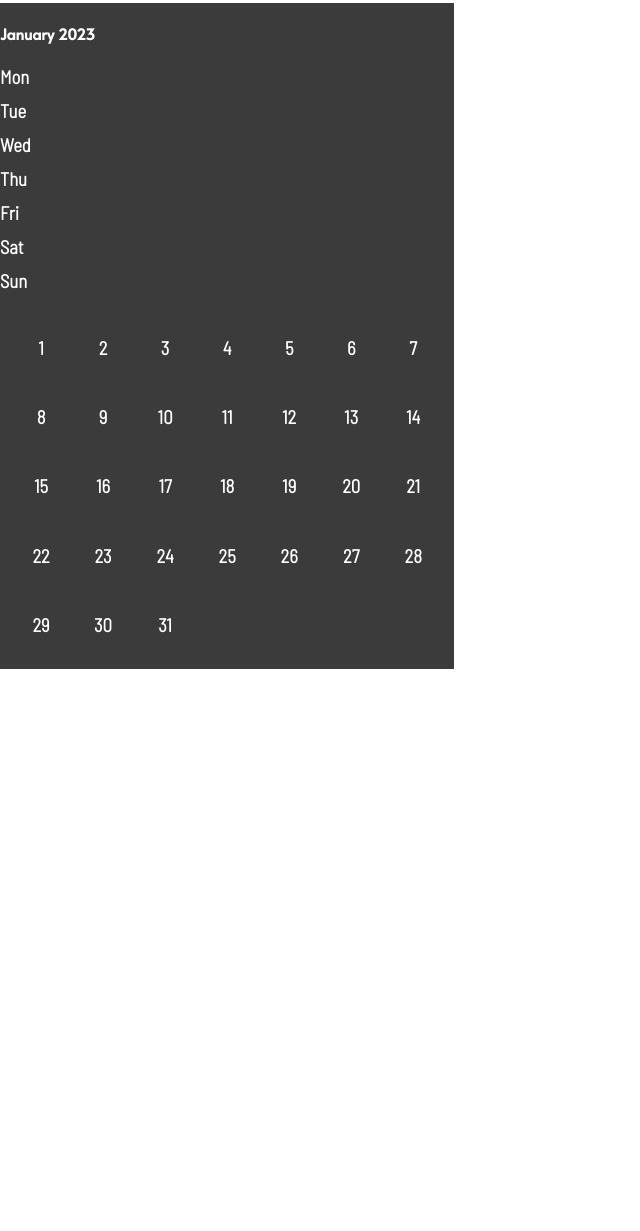
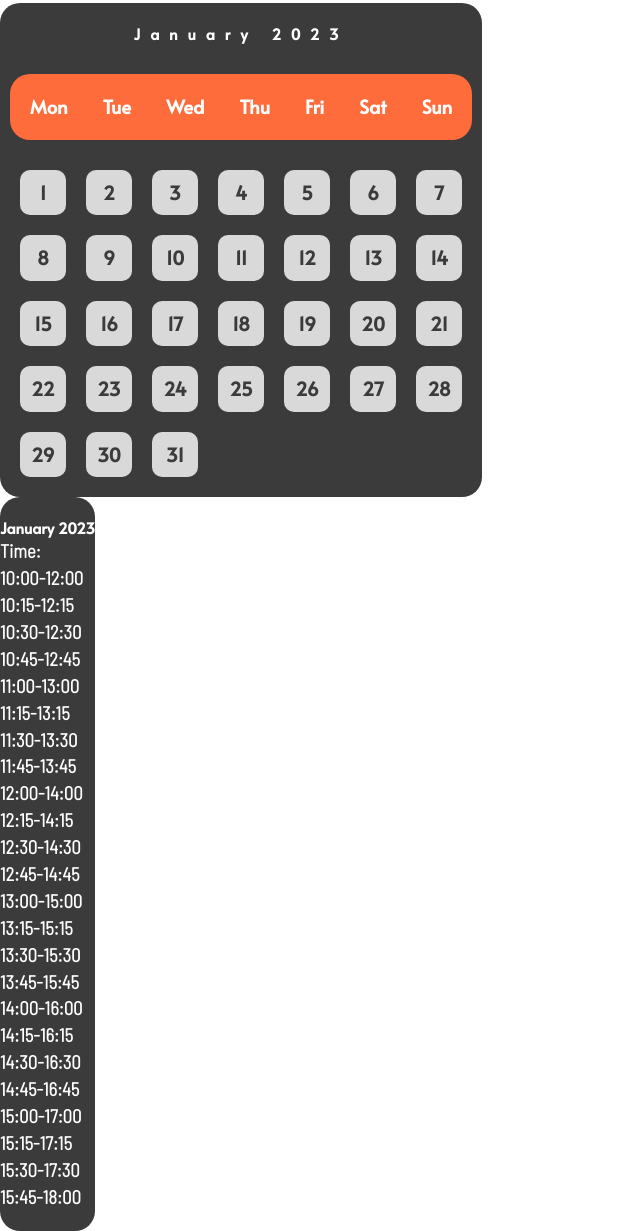
Before and after one commit to juliakalvik/SP_Julia_22, a plain HTML site: page tickets.html in a window 1280 px wide. Shown: the part 965-2196 px from the top of the page, without its empty margins (0-640 px from the left). Before the commit the page ends 1634 px from the top, so only its background shows below. Drawn offline with Linux system fonts and the light colour scheme; a web font is replaced by a local one.

Commit message:
finished calendar

```diff
--- a/css/tickets.css
+++ b/css/tickets.css
@@ -58,11 +58,18 @@ main {
 
 .calendar {
   height: 100%;
+  display: flex;
+  flex-direction: row;
   width: fit-content;
   color: #ffffff;
   background-color: #3b3b3b;
   padding: 1.25em 0;
   display: flex;
+  border-radius: 20px;
+}
+
+.calendar h3 {
+  font-family: "Alata", sans-serif;
 }
 
 .month_container {
@@ -72,17 +79,25 @@ main {
   width: 100%;
 }
 
-.weekdays,
+.header_month {
+  display: flex;
+  justify-content: center;
+  letter-spacing: 10px;
+}
+
+.days,
 .dates {
   display: grid;
   grid-template-columns: repeat(7, 1fr);
   gap: 1.25em;
   row-gap: 1.25em;
   column-gap: 1.25em;
+  color: #3b3b3b;
 }
 
-.weekdays {
-  background-color: lightgray;
+.days {
+  background-color: #ff6c3b;
+  color: #ffffff;
   padding: 1.25em 1.25em;
   padding-top: 1.25em;
   padding-right: 1.25em;
@@ -90,6 +105,10 @@ main {
   padding-left: 1.25em;
   display: flex;
   flex-direction: row;
+  justify-content: center;
+  gap: 35px;
+  border-radius: 20px;
+  margin: 10px 10px;
 }
 
 .dates {
@@ -103,9 +122,23 @@ main {
 }
 
 .dates div {
-  padding: 0.75em;
+  display: flex;
+  padding: 10px;
   display: grid;
   align-self: center;
   text-align: center;
-  border-radius: 100%;
+  background-color: #d9d9d9;
+  border-radius: 10px;
 }
+
+.time_calendar {
+  height: 100%;
+  display: flex;
+  flex-direction: row;
+  width: fit-content;
+  color: #ffffff;
+  background-color: #3b3b3b;
+  padding: 1.25em 0;
+  display: flex;
+  border-radius: 20px;
+}
--- a/tickets.html
+++ b/tickets.html
@@ -115,7 +115,8 @@
         </div>
       </form>
 
-      <section class="calendar">
+      <section class="choose_date_and_time">
+        <div class="calendar">
           <div class="month_container">
             <div class="header_month">
               <h2>January 2023</h2>
@@ -239,6 +240,93 @@
               </div>
             </div>
           </div>
+        </div>
+
+        <div class="time_calendar">
+          <div class="time_container">
+            <div class="header_time">
+              <h2>January 2023</h2>
+            </div>
+            <div class="time_text">
+              <div class="mon">
+                <h3>Time:</h3>
+              </div>
+            <div class="time_slots">
+              <div class="slot1">
+                <h3>10:00-12:00</h3>
+              </div>
+              <div class="slot2">
+                <h3>10:15-12:15</h3>
+              </div>
+              <div class="slot3">
+                <h3>10:30-12:30</h3>
+              </div>
+              <div class="slot4">
+                <h3>10:45-12:45</h3>
+              </div>
+              <div class="slot5">
+                <h3>11:00-13:00</h3>
+              </div>
+              <div class="slot6">
+                <h3>11:15-13:15</h3>
+              </div>
+              <div class="slot7">
+                <h3>11:30-13:30</h3>
+              </div>
+              <div class="slot8">
+                <h3>11:45-13:45</h3>
+              </div>
+              <div class="slot9">
+                <h3>12:00-14:00</h3>
+              </div>
+              <div class="slot10">
+                <h3>12:15-14:15</h3>
+              </div>
+              <div class="slot11">
+                <h3>12:30-14:30</h3>
+              </div>
+              <div class="slot12">
+                <h3>12:45-14:45</h3>
+              </div>
+              <div class="slot13">
+                <h3>13:00-15:00</h3>
+              </div>
+              <div class="slot14">
+                <h3>13:15-15:15</h3>
+              </div>
+              <div class="slot15">
+                <h3>13:30-15:30</h3>
+              </div>
+              <div class="slot16">
+                <h3>13:45-15:45</h3>
+              </div>
+              <div class="slot17">
+                <h3>14:00-16:00</h3>
+              </div>
+              <div class="slot18">
+                <h3>14:15-16:15</h3>
+              </div>
+              <div class="slot19">
+                <h3>14:30-16:30</h3>
+              </div>
+              <div class="slot20">
+                <h3>14:45-16:45</h3>
+              </div>
+              <div class="slot21">
+                <h3>15:00-17:00</h3>
+              </div>
+              <div class="slot22">
+                <h3>15:15-17:15</h3>
+              </div>
+              <div class="slot23">
+                <h3>15:30-17:30</h3>
+              </div>
+              <div class="slot24">
+                <h3>15:45-18:00</h3>
+              </div>
+            </div>
+          </div>
+        </div>
       </section>
     </main>
   </body>
```
Lines whose indentation alone changed are shown as unchanged.
